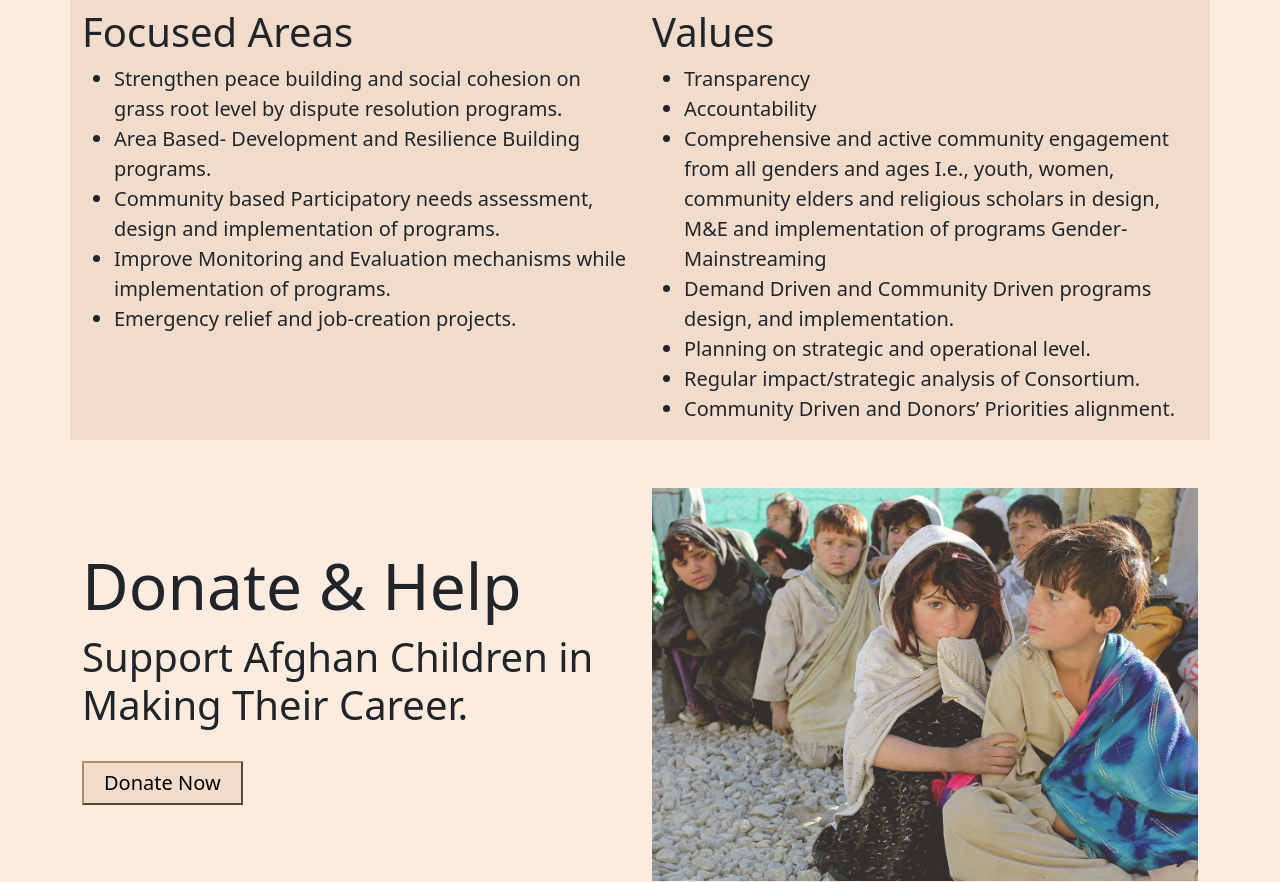
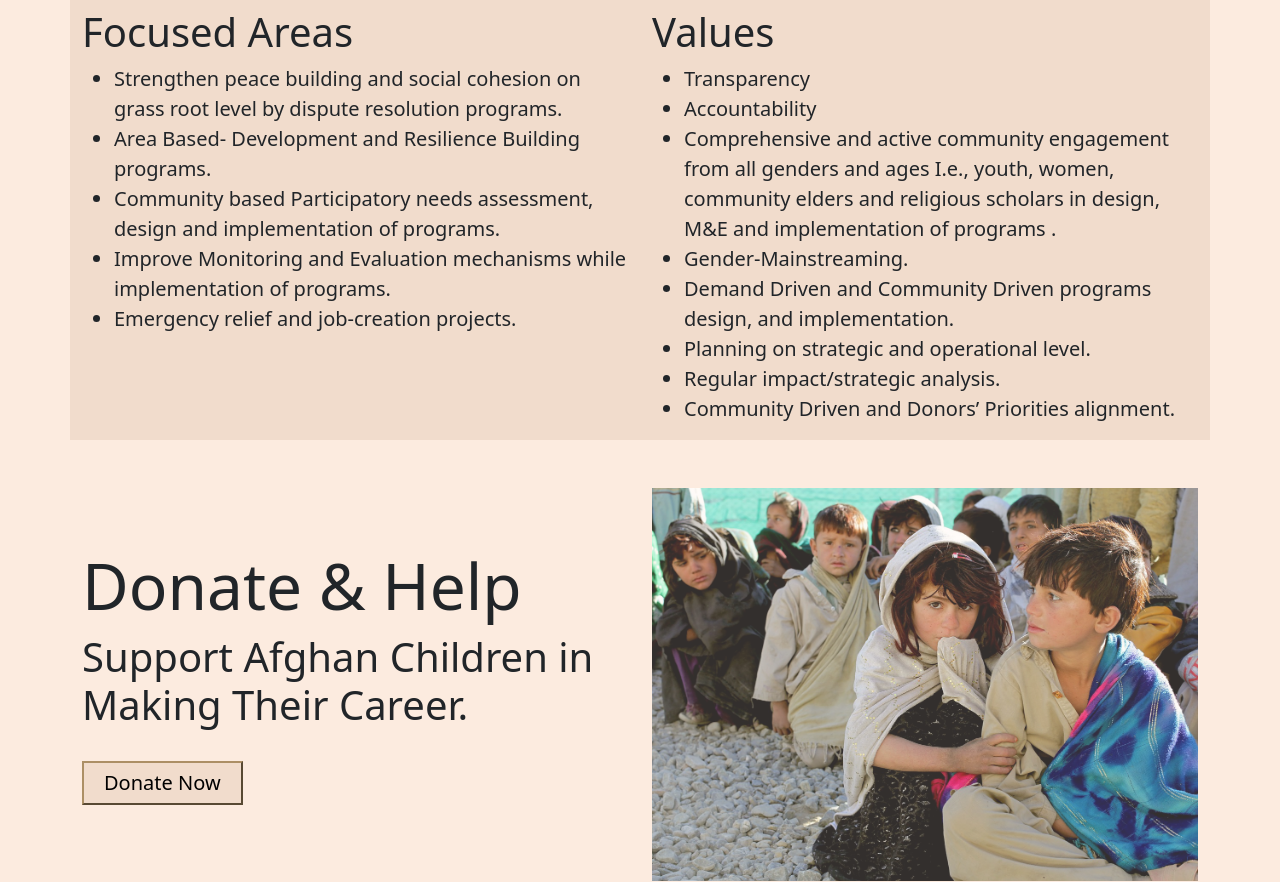
Before and after one commit to omaidorg/i, a plain HTML site: page index.html in a window 1280 px wide. Shown: the part 980-1862 px from the top of the page. Drawn offline with nearby package versions, Linux system fonts and the light colour scheme.

Commit message:
Update index.html

```diff
--- a/index.html
+++ b/index.html
@@ -19,7 +19,7 @@
     <div class="container-md ">
       <a class="navbar-brand" href="#">
         <img src="1638609573510_LOgo.png" alt="" width="40" height="">
-        <a id="name" class="navbar-brand display-1 " href="#">OMAID Organization</a>
+        <a id="name" class="navbar-brand display-1 " href="#">OMAID </a>
       </a>
 
       <button class="navbar-toggler" type="button" data-bs-toggle="collapse" data-bs-target="#navbarNavAltMarkup" aria-controls="navbarNavAltMarkup" aria-expanded="false" aria-label="Toggle navigation">
@@ -83,10 +83,11 @@
         <li>Transparency</li>
         <li>Accountability</li>
         <li>Comprehensive and active community engagement from all genders and ages I.e., youth, women, community elders and religious scholars in design, M&E and implementation of programs
-          Gender-Mainstreaming</li>
+         . </li>
+                      <li>Gender-Mainstreaming.</li>
         <li>Demand Driven and Community Driven programs design, and implementation.</li>
         <li>Planning on strategic and operational level.</li>
-        <li>Regular impact/strategic analysis of Consortium.</li>
+        <li>Regular impact/strategic analysis.</li>
         <li>Community Driven and Donors’ Priorities alignment.</li>
       </ul>
     </div>
```
